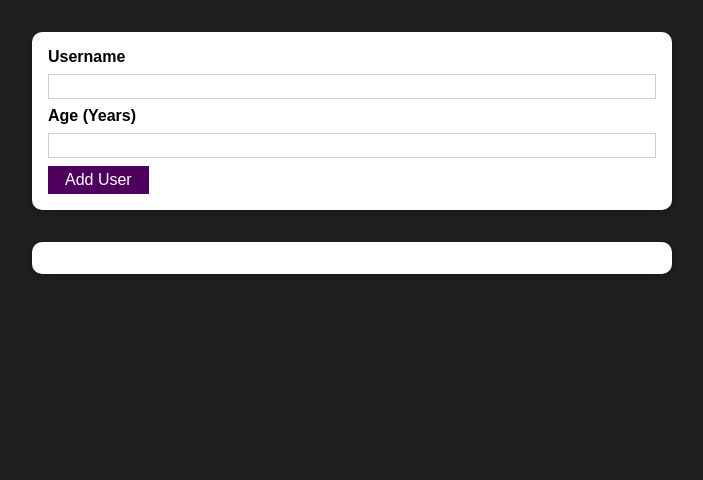
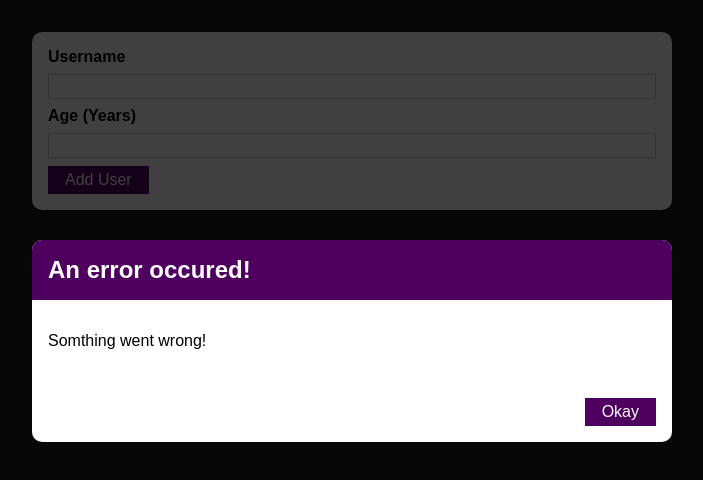
Before and after one commit to aniiaham/user_repo, a React (Create React App) app: page / in a window 1280 px wide. Shown: the top 480 px of the page, without its empty margins (288-991 px from the left). Built offline with nearby package versions, Linux system fonts and the light colour scheme.

Commit message:
3rd push

```diff
--- /dev/null
+++ b/src/components/UI/ErrorModal.js
@@ -0,0 +1,27 @@
+import React from "react";
+
+import Card from "./Card";
+import Button from "./Button";
+
+import classes from "./ErrorModal.module.css";
+
+const ErrorModal = (props) => {
+  return (
+    <div>
+    <div className={classes.backdrop}></div>
+    <Card className={classes.modal}>
+      <header className={classes.header}>
+        <h2>{props.title}</h2>
+      </header>
+      <div className={classes.content}>
+        <p>{props.message}</p>
+      </div>
+      <footer className={classes.actions}>
+        <Button>Okay</Button>
+      </footer>
+    </Card>
+    </div>
+  );
+};
+
+export default ErrorModal;
--- /dev/null
+++ b/src/components/UI/ErrorModal.module.css
@@ -0,0 +1,45 @@
+.backdrop {
+    position: fixed;
+    top: 0;
+    left: 0;
+    width: 100%;
+    height: 100vh;
+    z-index: 10;
+    background: rgba(0, 0, 0, 0.75);
+  }
+
+  .modal {
+    position: fixed;
+    top: 30vh;
+    left: 10%;
+    width: 80%;
+    z-index: 100;
+    overflow: hidden;
+  }
+
+  .header {
+    background: #4f005f;
+    padding: 1rem;
+  }
+
+  .header h2 {
+    margin: 0;
+    color: white;
+  }
+
+  .content {
+    padding: 1rem;
+  }
+
+  .actions {
+    padding: 1rem;
+    display: flex;
+    justify-content: flex-end;
+  }
+
+  @media (min-width: 768px) {
+    .modal {
+      left: calc(50% - 20rem);
+      width: 40rem;
+    }
+  }
--- a/src/components/Users/AddUser.js
+++ b/src/components/Users/AddUser.js
@@ -3,6 +3,7 @@
 import Card from "../UI/Card";
 import classes from "./AddUser.module.css";
 import Button from "../UI/Button";
+import ErrorModal from "../UI/ErrorModal";
 
 const AddUser = (props) => {
   const [enteredUsername, setEnteredUsername] = useState("");
@@ -12,10 +13,10 @@
     event.preventDefault();
     if (enteredUsername.trim().length === 0 || enteredAge.trim().length === 0) {
       return;
-    };
+    }
     if (+enteredAge < 1) {
       return;
-    };
+    }
     props.onAddUser(enteredUsername, enteredAge);
     setEnteredUsername("");
     setEnteredAge("");
@@ -30,6 +31,8 @@
   };
 
   return (
+    <div>
+      <ErrorModal title="An error occured!" message="Somthing went wrong!" />
       <Card className={classes.input}>
         <form onSubmit={addUserHandler}>
           <label htmlFor="username">Username</label>
@@ -49,6 +52,7 @@
           <Button type="submit">Add User</Button>
         </form>
       </Card>
+    </div>
   );
 };
 export default AddUser;
```
Lines whose indentation alone changed are shown as unchanged.
